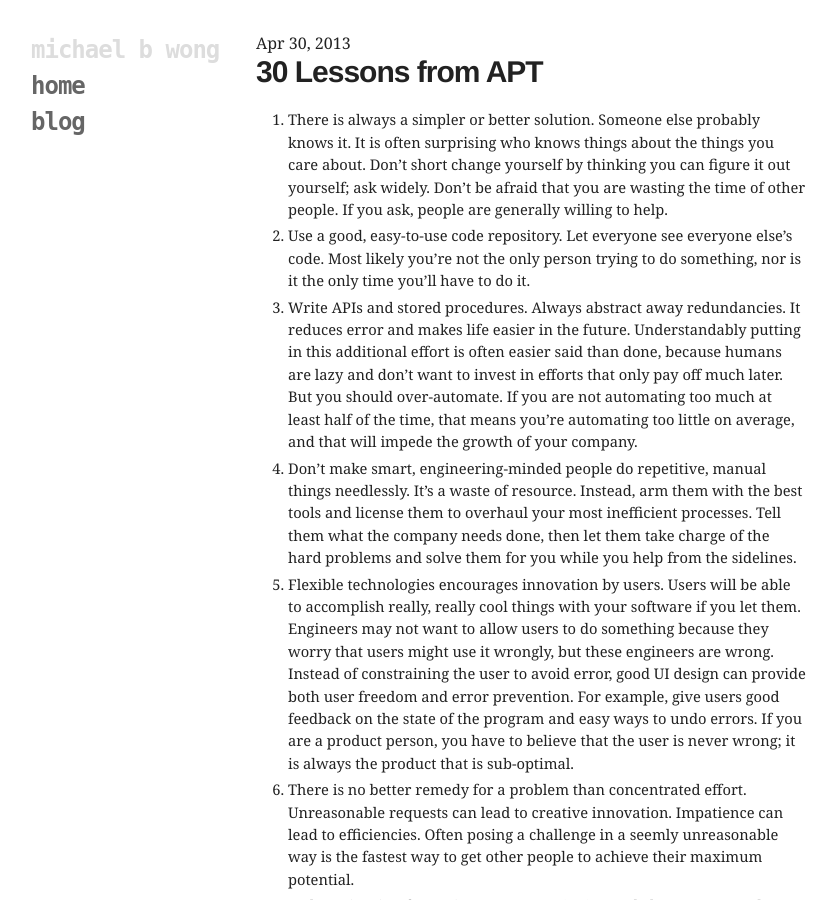
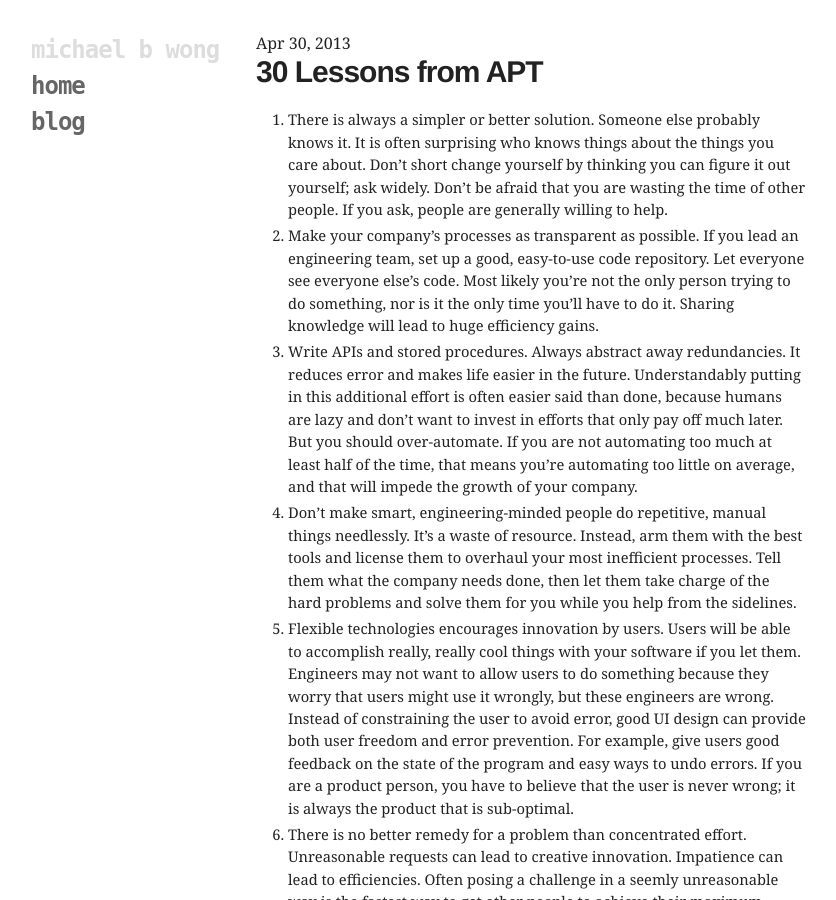
Before and after one commit to mbwong/mbwong.github.com, a Jekyll site: the page built from _posts/2013-04-30-lessons-from-apt.md, in a window 1280 px wide and 900 px high. Shown: the whole window, without its empty margins (94-930 px from the left). Built offline with Jekyll 4.4.1, drawn with Linux system fonts in a browser that asks for light colours.

Commit message:
Update 2013-04-30-lessons-from-apt.md

```diff
--- a/_posts/2013-04-30-lessons-from-apt.md
+++ b/_posts/2013-04-30-lessons-from-apt.md
@@ -7,7 +7,7 @@ layout: post
 # 30 Lessons from APT
 
 1. There is always a simpler or better solution. Someone else probably knows it. It is often surprising who knows things about the things you care about. Don't short change yourself by thinking you can figure it out yourself; ask widely. Don't be afraid that you are wasting the time of other people. If you ask, people are generally willing to help.
-2. Use a good, easy-to-use code repository. Let everyone see everyone else's code. Most likely you're not the only person trying to do something, nor is it the only time you'll have to do it.
+2. Make your company's processes as transparent as possible. If you lead an engineering team, set up a good, easy-to-use code repository. Let everyone see everyone else's code. Most likely you're not the only person trying to do something, nor is it the only time you'll have to do it. Sharing knowledge will lead to huge efficiency gains.
 3. Write APIs and stored procedures. Always abstract away redundancies. It reduces error and makes life easier in the future. Understandably putting in this additional effort is often easier said than done, because humans are lazy and don't want to invest in efforts that only pay off much later. But you should over-automate. If you are not automating too much at least half of the time, that means you're automating too little on average, and that will impede the growth of your company.
 4. Don't make smart, engineering-minded people do repetitive, manual things needlessly. It's a waste of resource. Instead, arm them with the best tools and license them to overhaul your most inefficient processes. Tell them what the company needs done, then let them take charge of the hard problems and solve them for you while you help from the sidelines.
 5. Flexible technologies encourages innovation by users. Users will be able to accomplish really, really cool things with your software if you let them. Engineers may not want to allow users to do something because they worry that users might use it wrongly, but these engineers are wrong. Instead of constraining the user to avoid error, good UI design can provide both user freedom and error prevention. For example, give users good feedback on the state of the program and easy ways to undo errors. If you are a product person, you have to believe that the user is never wrong; it is always the product that is sub-optimal.
```
